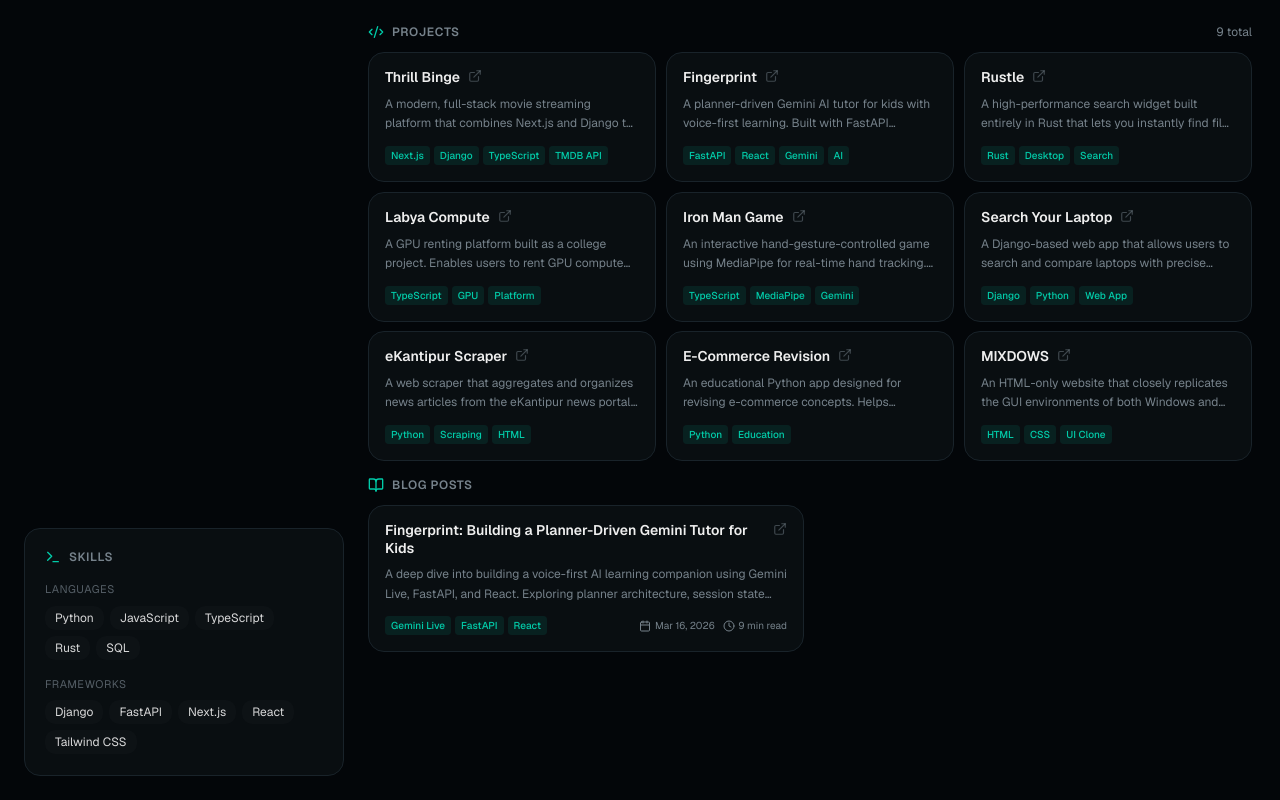
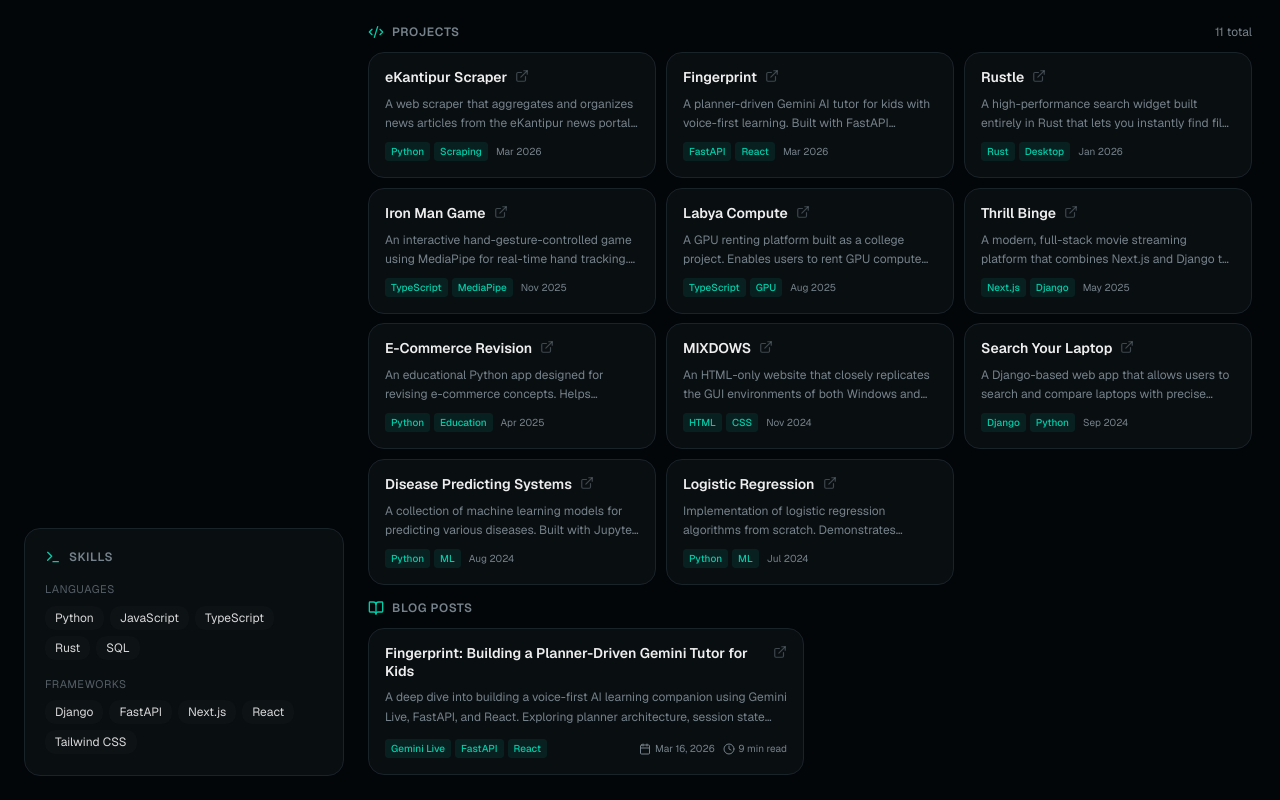
Before and after one commit to imsudip45/portfolio, a Next.js app: page / in a window 1280 px wide. Built offline with nearby package versions, Linux system fonts and the light colour scheme.

Commit message:
Update project details in portfolio; add new projects, enhance existing project descriptions, and include project dates for better context.

```diff
--- a/app/page.tsx
+++ b/app/page.tsx
@@ -15,18 +15,20 @@ interface Project {
   name: string
   description: string
   tags: string[]
-  github: string
+  github?: string
   liveUrl?: string
   language: string
+  date: string
 }
 
 const projects: Project[] = [
   {
-    name: "Thrill Binge",
-    description: "A modern, full-stack movie streaming platform that combines Next.js and Django to deliver a seamless movie browsing experience. Powered by TMDB's extensive movie database, it offers a sleek interface to discover, search, and watch trailers.",
-    tags: ["Next.js", "Django", "TypeScript", "TMDB API"],
-    github: "https://github.com/imsudip45/Thrill-Binge",
-    language: "TypeScript",
+    name: "eKantipur Scraper",
+    description: "A web scraper that aggregates and organizes news articles from the eKantipur news portal. Collects headlines, content, and metadata for analysis.",
+    tags: ["Python", "Scraping", "HTML"],
+    github: "https://github.com/imsudip45/ekantipur-scraper",
+    language: "HTML",
+    date: "Mar 2026",
   },
   {
     name: "Fingerprint",
@@ -35,6 +37,7 @@ const projects: Project[] = [
     github: "https://github.com/imsudip45/Fingerprint",
     liveUrl: "https://fingerprintdemo-681576473497.asia-south1.run.app/",
     language: "TypeScript",
+    date: "Mar 2026",
   },
   {
     name: "Rustle",
@@ -42,13 +45,7 @@ const projects: Project[] = [
     tags: ["Rust", "Desktop", "Search"],
     github: "https://github.com/imsudip45/rustle",
     language: "Rust",
-  },
-  {
-    name: "Labya Compute",
-    description: "A GPU renting platform built as a college project. Enables users to rent GPU compute resources on-demand with a modern TypeScript-based web interface.",
-    tags: ["TypeScript", "GPU", "Platform"],
-    github: "https://github.com/imsudip45/Labya_compute",
-    language: "TypeScript",
+    date: "Jan 2026",
   },
   {
     name: "Iron Man Game",
@@ -57,6 +54,40 @@ const projects: Project[] = [
     github: "https://github.com/imsudip45/IRON-MAN-GAME-USING-MEDIAPIPE",
     liveUrl: "https://iron-man-game-using-mediapipe.vercel.app",
     language: "TypeScript",
+    date: "Nov 2025",
+  },
+  {
+    name: "Labya Compute",
+    description: "A GPU renting platform built as a college project. Enables users to rent GPU compute resources on-demand with a modern TypeScript-based web interface.",
+    tags: ["TypeScript", "GPU", "Platform"],
+    github: "https://github.com/imsudip45/Labya_compute",
+    language: "TypeScript",
+    date: "Aug 2025",
+  },
+  {
+    name: "Thrill Binge",
+    description: "A modern, full-stack movie streaming platform that combines Next.js and Django to deliver a seamless movie browsing experience. Powered by TMDB's extensive movie database, it offers a sleek interface to discover, search, and watch trailers.",
+    tags: ["Next.js", "Django", "TypeScript", "TMDB API"],
+    github: "https://github.com/imsudip45/Thrill-Binge",
+    language: "TypeScript",
+    date: "May 2025",
+  },
+  {
+    name: "E-Commerce Revision",
+    description: "An educational Python app designed for revising e-commerce concepts. Helps students review key topics with an interactive interface.",
+    tags: ["Python", "Education"],
+    github: "https://github.com/imsudip45/ecommerce-revision-app",
+    language: "Python",
+    date: "Apr 2025",
+  },
+  {
+    name: "MIXDOWS",
+    description: "An HTML-only website that closely replicates the GUI environments of both Windows and Linux distros. A creative front-end project showcasing pure HTML/CSS skills.",
+    tags: ["HTML", "CSS", "UI Clone"],
+    github: "https://github.com/imsudip45/MIXDOWS",
+    liveUrl: "https://imsudip45.github.io/MIXDOWS/",
+    language: "HTML",
+    date: "Nov 2024",
   },
   {
     name: "Search Your Laptop",
@@ -65,28 +96,23 @@ const projects: Project[] = [
     github: "https://github.com/imsudip45/searchyourlaptop",
     liveUrl: "https://sudipniroula45.pythonanywhere.com/",
     language: "Python",
+    date: "Sep 2024",
   },
   {
-    name: "eKantipur Scraper",
-    description: "A web scraper that aggregates and organizes news articles from the eKantipur news portal. Collects headlines, content, and metadata for analysis.",
-    tags: ["Python", "Scraping", "HTML"],
-    github: "https://github.com/imsudip45/ekantipur-scraper",
-    language: "HTML",
+    name: "Disease Predicting Systems",
+    description: "A collection of machine learning models for predicting various diseases. Built with Jupyter Notebooks for data analysis, model training, and evaluation.",
+    tags: ["Python", "ML", "Jupyter"],
+    github: "https://github.com/imsudip45/Disease-Predicting-Systems",
+    language: "Jupyter Notebook",
+    date: "Aug 2024",
   },
   {
-    name: "E-Commerce Revision",
-    description: "An educational Python app designed for revising e-commerce concepts. Helps students review key topics with an interactive interface.",
-    tags: ["Python", "Education"],
-    github: "https://github.com/imsudip45/ecommerce-revision-app",
-    language: "Python",
-  },
-  {
-    name: "MIXDOWS",
-    description: "An HTML-only website that closely replicates the GUI environments of both Windows and Linux distros. A creative front-end project showcasing pure HTML/CSS skills.",
-    tags: ["HTML", "CSS", "UI Clone"],
-    github: "https://github.com/imsudip45/MIXDOWS",
-    liveUrl: "https://imsudip45.github.io/MIXDOWS/",
-    language: "HTML",
+    name: "Logistic Regression",
+    description: "Implementation of logistic regression algorithms from scratch. Demonstrates classification techniques with real-world datasets in Jupyter Notebooks.",
+    tags: ["Python", "ML", "Jupyter"],
+    github: "https://github.com/imsudip45/Logistic-Regression",
+    language: "Jupyter Notebook",
+    date: "Jul 2024",
   },
 ]
 
@@ -179,7 +205,7 @@ function ProfileCard() {
       </p>
 
       <div className="grid grid-cols-3 gap-2 mb-5">
-        <Stat icon={Code2} label="Projects" value="10+" />
+        <Stat icon={Code2} label="Projects" value="11+" />
         <Stat icon={Database} label="Years" value="3+" />
         <Stat icon={Globe} label="Tech" value="15+" />
       </div>
@@ -281,15 +307,18 @@ function ProjectCard({ project, index, onSelect }: { project: Project; index: nu
         </h3>
         <ExternalLink className="w-3.5 h-3.5 text-muted-foreground/50 group-hover:text-primary transition-colors duration-200 shrink-0 ml-2" />
       </div>
-      <p className="text-xs text-muted-foreground leading-relaxed mb-3 flex-1 line-clamp-2">
+      <p className="text-xs text-muted-foreground leading-relaxed mb-2 flex-1 line-clamp-2">
         {project.description}
       </p>
-      <div className="flex flex-wrap gap-1">
-        {project.tags.map((tag) => (
+      <div className="flex items-center justify-between gap-2">
+        <div className="flex flex-wrap gap-1 flex-1 min-w-0">
+          {project.tags.slice(0, 2).map((tag) => (
             <span key={tag} className="px-1.5 py-0.5 bg-primary/10 text-primary text-[10px] rounded font-medium">
               {tag}
             </span>
           ))}
+        </div>
+        <span className="text-[10px] text-muted-foreground shrink-0">{project.date}</span>
       </div>
     </button>
   )
@@ -378,7 +407,7 @@ function ProfileCardMobile() {
 
       <div className="grid grid-cols-3 gap-2 mb-4">
         <div className="text-center p-2 bg-secondary/30 rounded-lg">
-          <div className="text-lg font-bold text-foreground">10+</div>
+          <div className="text-lg font-bold text-foreground">11+</div>
           <div className="text-[10px] text-muted-foreground uppercase">Projects</div>
         </div>
         <div className="text-center p-2 bg-secondary/30 rounded-lg">
@@ -449,7 +478,7 @@ function ProjectsGridMobile({ onSelect }: { onSelect: (p: Project) => void }) {
               <h3 className="font-semibold text-foreground text-sm group-hover:text-primary transition-colors">
                 {project.name}
               </h3>
-              <ExternalLink className="w-3.5 h-3.5 text-muted-foreground/50" />
+              <span className="text-[10px] text-muted-foreground shrink-0 ml-2">{project.date}</span>
             </div>
             <p className="text-xs text-muted-foreground leading-relaxed mb-2">
               {project.description}
@@ -529,10 +558,16 @@ function ProjectModal({ project, onClose }: { project: Project; onClose: () => v
         </button>
 
         <div className="mb-4">
-          <h2 className="text-xl font-bold text-foreground mb-1">{project.name}</h2>
+          <h2 className="text-xl font-bold text-foreground mb-2">{project.name}</h2>
+          <div className="flex items-center gap-2">
             <span className="text-xs text-muted-foreground bg-secondary/50 px-2 py-0.5 rounded">
               {project.language}
             </span>
+            <span className="text-xs text-muted-foreground flex items-center gap-1">
+              <Calendar className="w-3 h-3" />
+              {project.date}
+            </span>
+          </div>
         </div>
 
         <p className="text-sm text-foreground/80 leading-relaxed mb-5">
@@ -548,6 +583,7 @@ function ProjectModal({ project, onClose }: { project: Project; onClose: () => v
         </div>
 
         <div className="flex gap-3">
+          {project.github ? (
             <a
               href={project.github}
               target="_blank"
@@ -557,6 +593,12 @@ function ProjectModal({ project, onClose }: { project: Project; onClose: () => v
               <Github className="w-4 h-4" />
               GitHub
             </a>
+          ) : (
+            <span className="flex-1 flex items-center justify-center gap-2 py-2.5 bg-secondary/30 rounded-lg text-sm text-muted-foreground cursor-not-allowed">
+              <Github className="w-4 h-4" />
+              Private
+            </span>
+          )}
           {project.liveUrl && (
             <a
               href={project.liveUrl}
```
Lines whose indentation alone changed are shown as unchanged.
